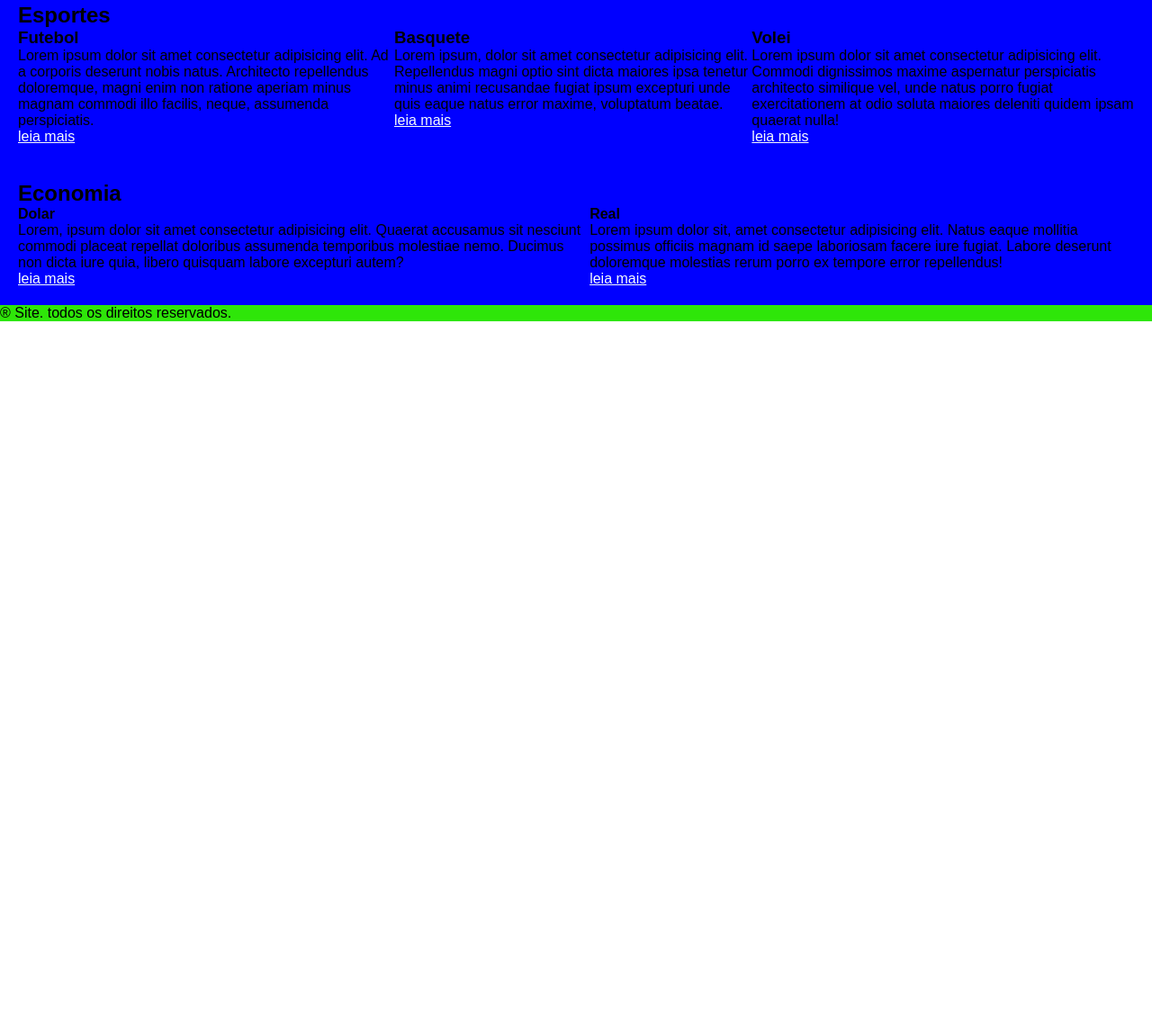
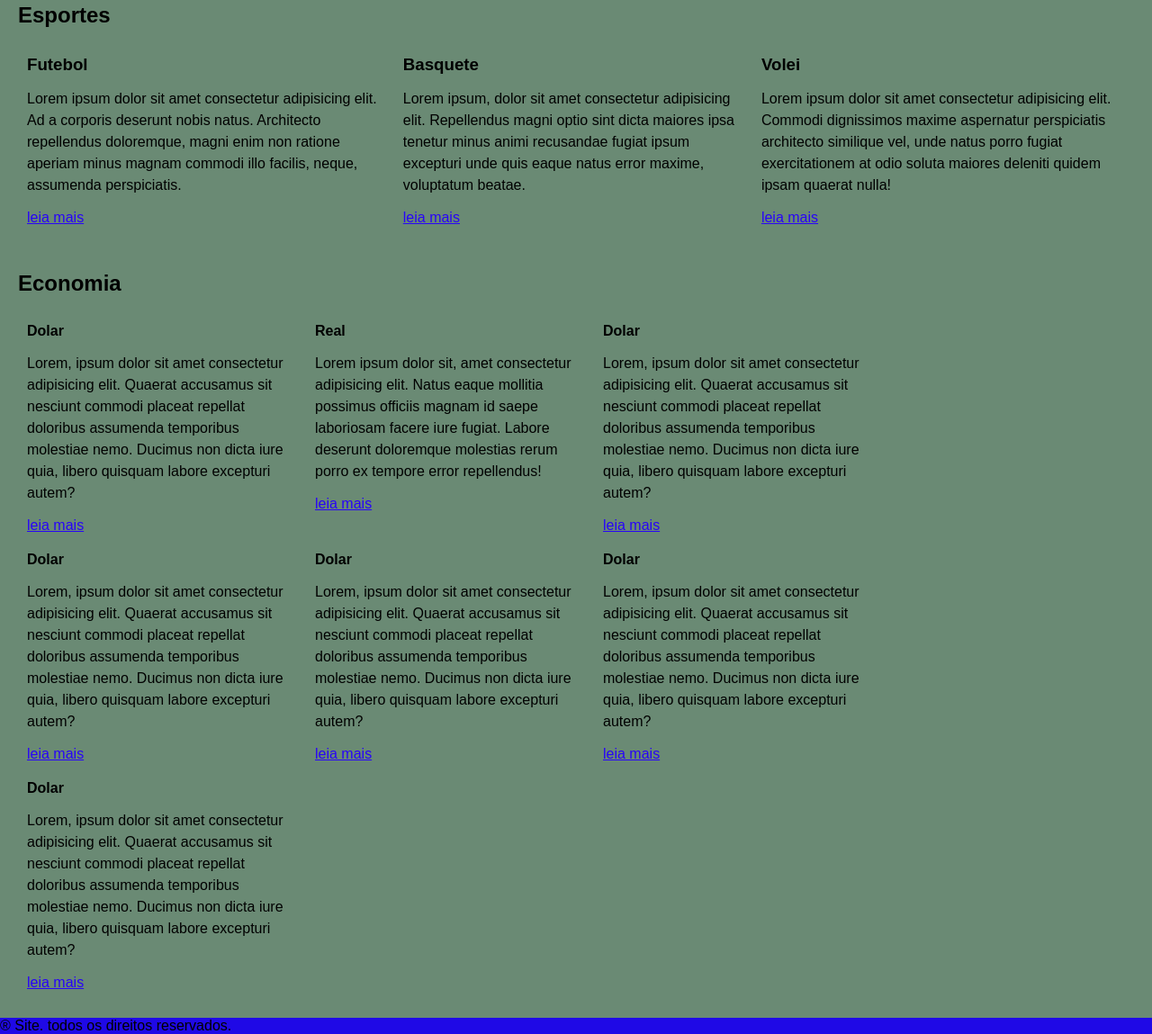
Before and after one commit to leomf2208/Senai-Primeira-fase, a website: page logica-js/DOM/selecao/index.html in a window 1280 px wide. Shown: the part 152-1301 px from the top of the page at 90% size. Before the commit the page ends 800 px from the top, so only its background shows below. Drawn offline with Linux system fonts and the light colour scheme.

Commit message:
dom atual

```diff
--- a/logica-js/DOM/selecao/css/stilo.css
+++ b/logica-js/DOM/selecao/css/stilo.css
@@ -14,16 +14,18 @@ header{
 }
 
 a{
-    color: rgb(246, 252, 252);
+    color: rgb(40, 4, 248);
 
 }
 
+/* o . tem referencia por ser uma classe*/
 .container{
     display: flex;
+
 }
 
 nav{
-    background-color: red;
+    background-color: rgba(241, 5, 76, 0.103);
     padding: 15px 0;
 
 
@@ -62,15 +64,50 @@ nav ul{
 
 
 main{
-    background-color: blue;
+    background-color: rgb(106, 138, 116);
 
     section{
+
         padding: 20px;
+
+        h2{
+           margin-bottom: 20px;
+        }
+
+        p{
+            line-height: 1.5;
+        }
+
+        h3,h4{
+            margin-bottom: 15px;
+        }
+
+        p{
+            margin-bottom: 15px;
+        }
+
+        article{
+            padding: 10px;
+        }
+
         &#esportes{
+              p{
+            text-align: start;
+            }
+        }
+        &#economia{
+            .container{
+                flex-wrap: wrap;
+            }
+            article{
+                width: 300px;
+            }
+        }
 
         }
     }
-}
+
+
 
 footer{
-background-color: rgb(46, 230, 9);}
+background-color: rgb(31, 9, 230);}
--- a/logica-js/DOM/selecao/index.html
+++ b/logica-js/DOM/selecao/index.html
@@ -74,6 +74,7 @@
         <section id="economia">
             <h2>Economia</h2>
             <div class="container">
+
                 <article>
                     <h4>Dolar</h4>
                     <p>Lorem, ipsum dolor sit amet consectetur adipisicing elit. Quaerat accusamus sit nesciunt commodi
@@ -93,6 +94,54 @@
                 </article>
 
 
+                                <article>
+                    <h4>Dolar</h4>
+                    <p>Lorem, ipsum dolor sit amet consectetur adipisicing elit. Quaerat accusamus sit nesciunt commodi
+                        placeat repellat doloribus assumenda temporibus molestiae nemo. Ducimus non dicta iure quia,
+                        libero quisquam labore excepturi autem?
+                    </p>
+                    <a href="#">leia mais</a>
+                </article>
+
+                                <article>
+                    <h4>Dolar</h4>
+                    <p>Lorem, ipsum dolor sit amet consectetur adipisicing elit. Quaerat accusamus sit nesciunt commodi
+                        placeat repellat doloribus assumenda temporibus molestiae nemo. Ducimus non dicta iure quia,
+                        libero quisquam labore excepturi autem?
+                    </p>
+                    <a href="#">leia mais</a>
+                </article>
+
+                                <article>
+                    <h4>Dolar</h4>
+                    <p>Lorem, ipsum dolor sit amet consectetur adipisicing elit. Quaerat accusamus sit nesciunt commodi
+                        placeat repellat doloribus assumenda temporibus molestiae nemo. Ducimus non dicta iure quia,
+                        libero quisquam labore excepturi autem?
+                    </p>
+                    <a href="#">leia mais</a>
+                </article>
+
+                                <article>
+                    <h4>Dolar</h4>
+                    <p>Lorem, ipsum dolor sit amet consectetur adipisicing elit. Quaerat accusamus sit nesciunt commodi
+                        placeat repellat doloribus assumenda temporibus molestiae nemo. Ducimus non dicta iure quia,
+                        libero quisquam labore excepturi autem?
+                    </p>
+                    <a href="#">leia mais</a>
+                </article>
+
+
+                                <article>
+                    <h4>Dolar</h4>
+                    <p>Lorem, ipsum dolor sit amet consectetur adipisicing elit. Quaerat accusamus sit nesciunt commodi
+                        placeat repellat doloribus assumenda temporibus molestiae nemo. Ducimus non dicta iure quia,
+                        libero quisquam labore excepturi autem?
+                    </p>
+                    <a href="#">leia mais</a>
+                </article>
+
+
+
 
             </div>
         </section>
```
